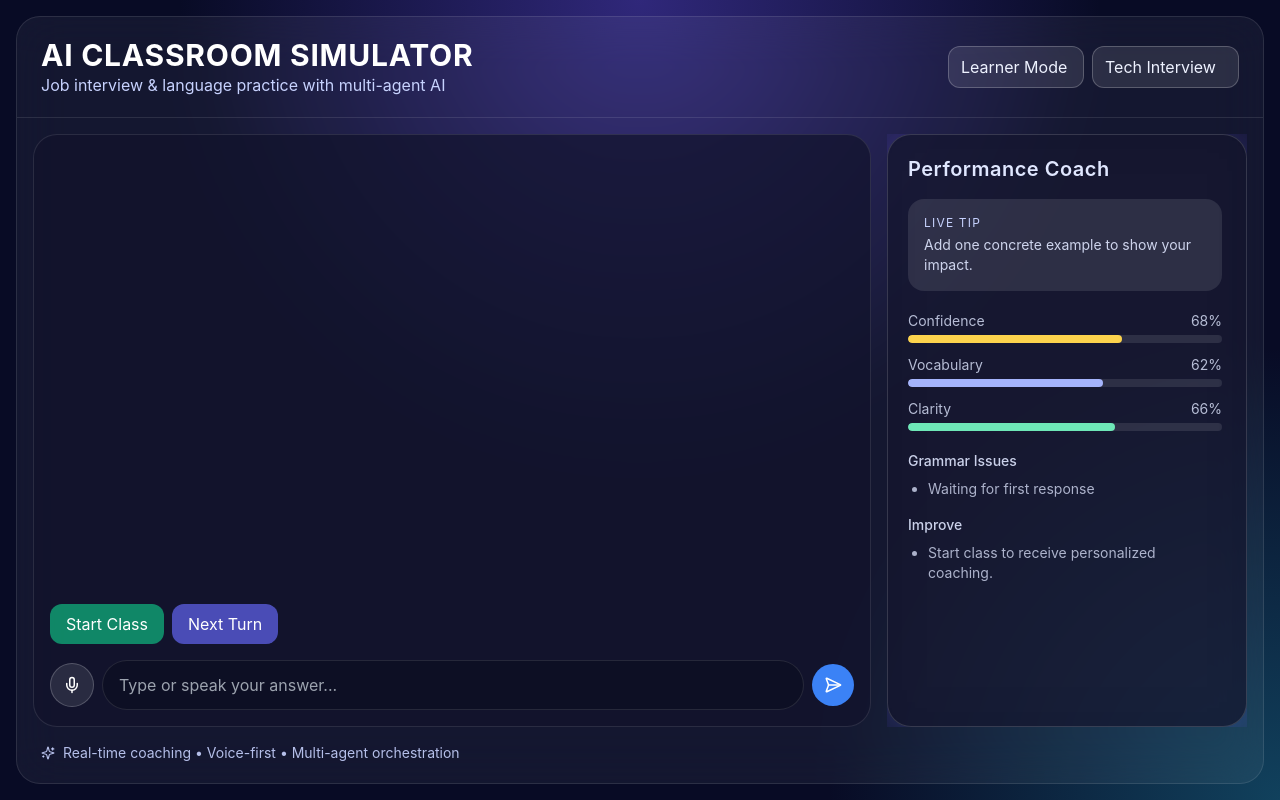
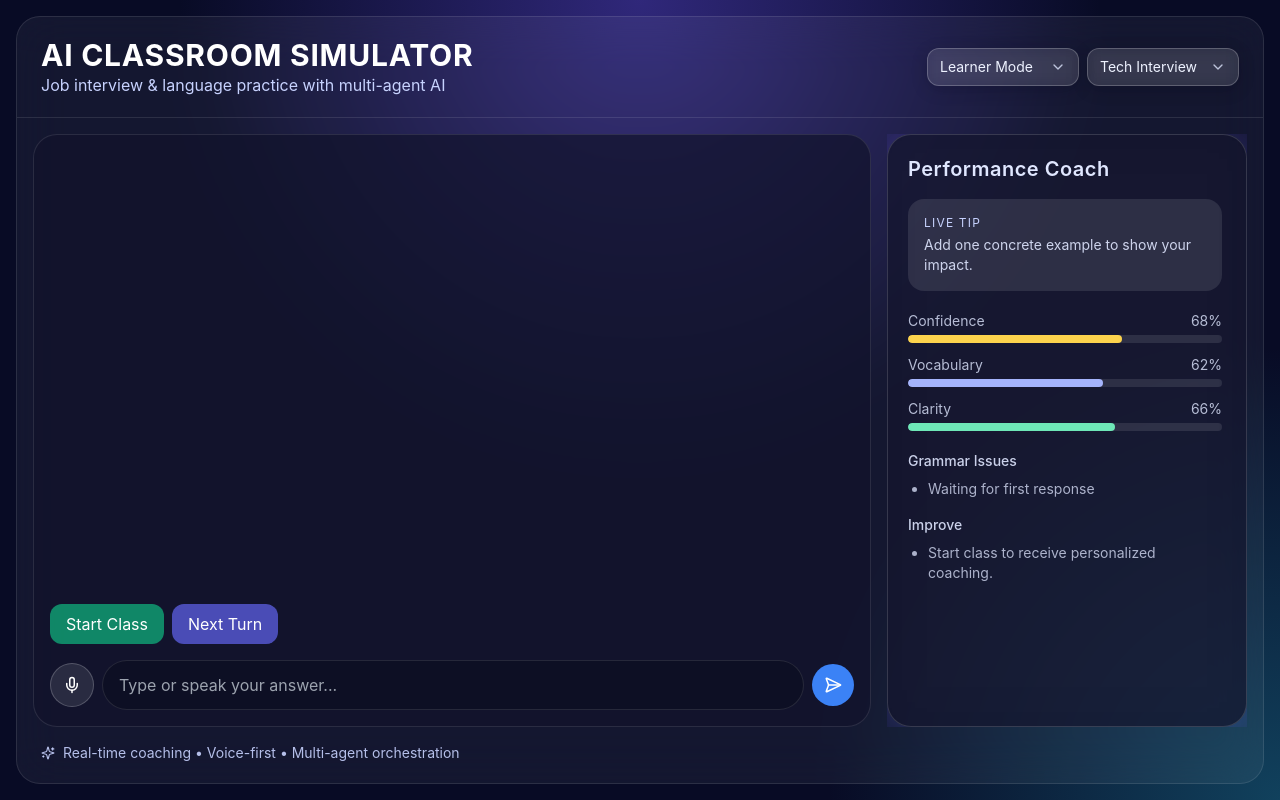
Before and after one commit to Trescu/ai-classroom-simulator, a React (Vite) app in the folder client/: page / in a window 1280 px wide. Built offline with nearby package versions, Linux system fonts and the light colour scheme.

Commit message:
Redesign dropdowns with glassmorphism custom menu

```diff
--- a/client/src/App.jsx
+++ b/client/src/App.jsx
@@ -1,6 +1,7 @@
 import { useEffect, useMemo, useRef, useState } from 'react';
 import { Mic, MicOff, SendHorizonal, Sparkles } from 'lucide-react';
 import ChatMessage from './components/ChatMessage';
+import Dropdown from './components/Dropdown';
 import FeedbackPanel from './components/FeedbackPanel';
 
 const initialFeedback = {
@@ -11,6 +12,16 @@ const initialFeedback = {
   tips: ['Start class to receive personalized coaching.'],
   grammarIssues: ['Waiting for first response'],
 };
+
+const modeOptions = [
+  { value: 'learner', label: 'Learner Mode' },
+  { value: 'teacher', label: 'Teacher Mode' },
+];
+
+const scenarioOptions = [
+  { value: 'interview', label: 'Tech Interview' },
+  { value: 'language', label: 'Language Class' },
+];
 
 export default function App() {
   const [mode, setMode] = useState('learner');
@@ -145,14 +156,8 @@ export default function App() {
             <p className="text-indigo-200">Job interview & language practice with multi-agent AI</p>
           </div>
           <div className="flex items-center gap-2">
-            <select value={mode} onChange={(e) => setMode(e.target.value)} className="dark-select rounded-xl px-3 py-2">
-              <option value="learner">Learner Mode</option>
-              <option value="teacher">Teacher Mode</option>
-            </select>
-            <select value={scenario} onChange={(e) => setScenario(e.target.value)} className="dark-select rounded-xl px-3 py-2">
-              <option value="interview">Tech Interview</option>
-              <option value="language">Language Class</option>
-            </select>
+            <Dropdown value={mode} options={modeOptions} onChange={setMode} ariaLabel="Select mode" />
+            <Dropdown value={scenario} options={scenarioOptions} onChange={setScenario} ariaLabel="Select scenario" />
           </div>
         </header>
 
--- /dev/null
+++ b/client/src/components/Dropdown.jsx
@@ -0,0 +1,150 @@
+import { useEffect, useId, useMemo, useRef, useState } from 'react';
+import { ChevronDown } from 'lucide-react';
+
+export default function Dropdown({ value, options, onChange, ariaLabel, className = '' }) {
+  const [open, setOpen] = useState(false);
+  const [highlightedIndex, setHighlightedIndex] = useState(-1);
+  const rootRef = useRef(null);
+  const buttonRef = useRef(null);
+  const listboxId = useId();
+
+  const selectedIndex = useMemo(() => options.findIndex((option) => option.value === value), [options, value]);
+  const selectedOption = selectedIndex >= 0 ? options[selectedIndex] : options[0];
+
+  useEffect(() => {
+    if (!open) return;
+
+    const onPointerDown = (event) => {
+      if (!rootRef.current?.contains(event.target)) {
+        setOpen(false);
+      }
+    };
+
+    const onEscape = (event) => {
+      if (event.key === 'Escape') {
+        setOpen(false);
+        buttonRef.current?.focus();
+      }
+    };
+
+    document.addEventListener('mousedown', onPointerDown);
+    document.addEventListener('touchstart', onPointerDown);
+    document.addEventListener('keydown', onEscape);
+    return () => {
+      document.removeEventListener('mousedown', onPointerDown);
+      document.removeEventListener('touchstart', onPointerDown);
+      document.removeEventListener('keydown', onEscape);
+    };
+  }, [open]);
+
+  const openMenu = () => {
+    setOpen(true);
+    setHighlightedIndex(selectedIndex >= 0 ? selectedIndex : 0);
+  };
+
+  const closeMenu = () => setOpen(false);
+
+  const selectAtIndex = (index) => {
+    if (index < 0 || index >= options.length) return;
+    onChange(options[index].value);
+    closeMenu();
+    buttonRef.current?.focus();
+  };
+
+  const onTriggerKeyDown = (event) => {
+    if (event.key === 'Tab') {
+      closeMenu();
+      return;
+    }
+
+    if (event.key === 'ArrowDown') {
+      event.preventDefault();
+      if (!open) {
+        openMenu();
+        return;
+      }
+      setHighlightedIndex((prev) => Math.min(prev + 1, options.length - 1));
+      return;
+    }
+
+    if (event.key === 'ArrowUp') {
+      event.preventDefault();
+      if (!open) {
+        openMenu();
+        return;
+      }
+      setHighlightedIndex((prev) => Math.max(prev - 1, 0));
+      return;
+    }
+
+    if (event.key === 'Enter' || event.key === ' ') {
+      event.preventDefault();
+      if (!open) {
+        openMenu();
+      } else {
+        selectAtIndex(highlightedIndex >= 0 ? highlightedIndex : selectedIndex);
+      }
+    }
+  };
+
+  return (
+    <div ref={rootRef} className={`relative ${className}`}>
+      <button
+        ref={buttonRef}
+        type="button"
+        aria-label={ariaLabel}
+        aria-haspopup="listbox"
+        aria-expanded={open}
+        aria-controls={listboxId}
+        onKeyDown={onTriggerKeyDown}
+        onClick={() => {
+          if (open) {
+            closeMenu();
+          } else {
+            openMenu();
+          }
+        }}
+        className="dropdown-trigger w-full min-w-[152px] rounded-xl px-3 py-2 text-left text-sm text-indigo-50 transition active:scale-[0.99] active:opacity-90"
+      >
+        <span className="pr-6">{selectedOption?.label}</span>
+        <ChevronDown
+          size={16}
+          className={`pointer-events-none absolute right-3 top-1/2 -translate-y-1/2 text-indigo-100/80 transition-transform ${
+            open ? 'rotate-180' : ''
+          }`}
+        />
+      </button>
+
+      {open && (
+        <div
+          className="dropdown-menu absolute left-0 right-0 top-full z-20 mt-2 overflow-hidden rounded-xl border border-white/15 bg-[rgba(14,20,52,0.78)] shadow-[0_12px_34px_rgba(2,6,24,0.45)] backdrop-blur-xl"
+        >
+          <ul id={listboxId} role="listbox" aria-label={ariaLabel} className="no-scrollbar max-h-56 overflow-y-auto p-1">
+            {options.map((option, index) => {
+              const selected = option.value === value;
+              const highlighted = index === highlightedIndex;
+              return (
+                <li key={option.value} role="option" aria-selected={selected}>
+                  <button
+                    type="button"
+                    onMouseEnter={() => setHighlightedIndex(index)}
+                    onClick={() => selectAtIndex(index)}
+                    className={`w-full rounded-lg px-3 py-2 text-left text-sm transition active:scale-[0.99] active:opacity-90 ${
+                      selected
+                        ? 'bg-indigo-400/30 text-indigo-50 shadow-[inset_0_0_0_1px_rgba(199,210,254,0.22)]'
+                        : highlighted
+                        ? 'bg-white/12 text-indigo-50'
+                        : 'text-indigo-100/90'
+                    }`}
+                  >
+                    {option.label}
+                  </button>
+                </li>
+              );
+            })}
+          </ul>
+        </div>
+      )}
+    </div>
+  );
+}
--- a/client/src/styles.css
+++ b/client/src/styles.css
@@ -74,34 +74,36 @@ body {
   height: 0;
 }
 
-.dark-select {
-  appearance: none;
-  -webkit-appearance: none;
-  -moz-appearance: none;
-  color-scheme: dark;
+.dropdown-trigger {
   background-color: rgba(255, 255, 255, 0.1);
-  color: #eef2ff;
   border: 1px solid rgba(255, 255, 255, 0.22);
+  box-shadow: 0 4px 16px rgba(2, 6, 24, 0.22);
+  backdrop-filter: blur(8px);
 }
 
-.dark-select:focus {
-  outline: 2px solid rgba(129, 140, 248, 0.65);
+.dropdown-trigger:hover {
+  background-color: rgba(255, 255, 255, 0.14);
+}
+
+.dropdown-trigger:focus-visible {
+  outline: 2px solid rgba(129, 140, 248, 0.7);
   outline-offset: 1px;
 }
 
-.dark-select option {
-  background-color: #0f1739;
-  color: #eef2ff;
+.dropdown-menu {
+  animation: dropdown-in 120ms ease-out;
+  transform-origin: top;
 }
 
-.dark-select option:checked {
-  background-color: #2a3c86;
-  color: #ffffff;
-}
-
-.dark-select option:hover {
-  background-color: #1c295f;
-  color: #ffffff;
+@keyframes dropdown-in {
+  from {
+    opacity: 0;
+    transform: translateY(-4px) scale(0.985);
+  }
+  to {
+    opacity: 1;
+    transform: translateY(0) scale(1);
+  }
 }
 
 .coach-column {
```
